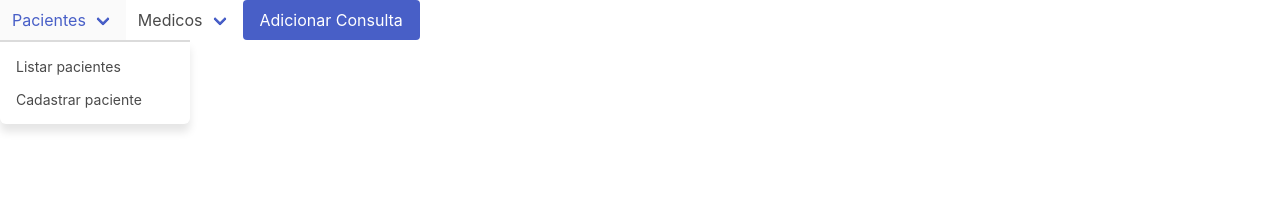
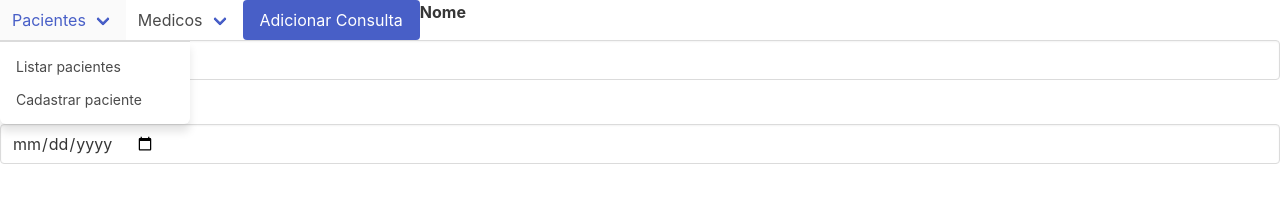
Before and after one commit to IgordaFonseca/TabalhoFinalPW1, a plain HTML site: page index.html in a window 1280 px wide. Both pictures are taken after a click on the link "Cadastrar paciente". Drawn offline with nearby package versions, Linux system fonts and the light colour scheme.

Commit message:
inicio da implementação do cadastrar pacientes

```diff
--- a/index.html
+++ b/index.html
@@ -29,7 +29,7 @@
           <a class="listarPacientes navbar-item">
             Listar pacientes
           </a>
-          <a class="navbar-item">
+          <a class="cadastrarPaciente navbar-item">
             Cadastrar paciente
           </a>
         </div>
--- a/index.js
+++ b/index.js
@@ -58,5 +58,43 @@ function listarPacientes(){
         });
 }
 
+function cadastarPaciente(){
+    let body = document.querySelector("body");
+    let titulo = document.createElement("h2");
+    let form = document.createElement("forms");
+    let divNome = document.createElement("div");
+    divNome.classList.add("field");
+    let labelNome = document.createElement("label");
+    labelNome.classList.add("label");
+    labelNome.innerHTML="Nome";
+    let divControNome = document.createElement("div");
+    divControNome.classList.add("control");
+    let inputNome = document.createElement("input");
+    inputNome.classList.add("input");
+    inputNome.type="text;"
+    divControNome.append(inputNome);
+    divNome.append(labelNome,divControNome);
+
+    let divDataNascimento = document.createElement("div");
+    divDataNascimento.classList.add("field");
+    let labelDataNascimento = document.createElement("label");
+    labelDataNascimento.classList.add("label");
+    labelDataNascimento.innerHTML="Data de Nascimento";
+    let divControDataNascimento = document.createElement("div");
+    divControDataNascimento.classList.add("control");
+    let dateDataNascimento = document.createElement("input");
+    dateDataNascimento.classList.add("input");
+    dateDataNascimento.type="date";
+    divControDataNascimento.append(dateDataNascimento);
+    divDataNascimento.append(labelDataNascimento,divControDataNascimento);
+
+    form.append(divNome,divDataNascimento);
+    body.append(form);
+
+}
+
 let botaoListarPacientes = document.querySelector(".listarPacientes");
 botaoListarPacientes.addEventListener("click",listarPacientes);
+
+let botaoCadastrarPaciente = document.querySelector(".cadastrarPaciente");
+botaoCadastrarPaciente.addEventListener("click",cadastarPaciente);
```
